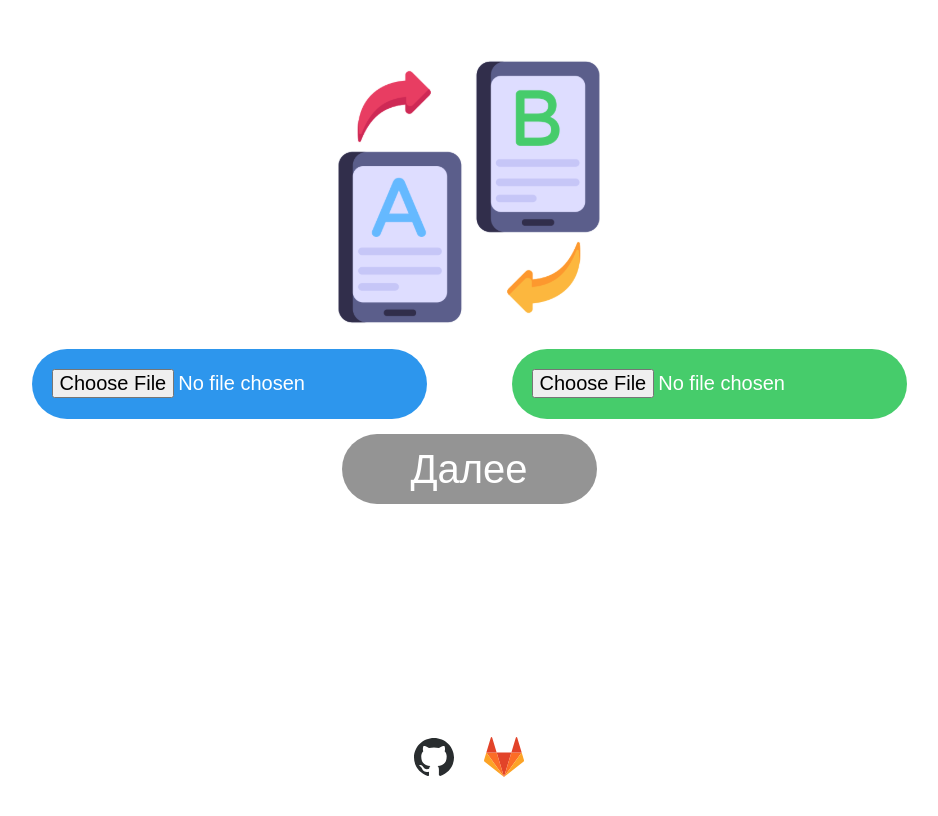
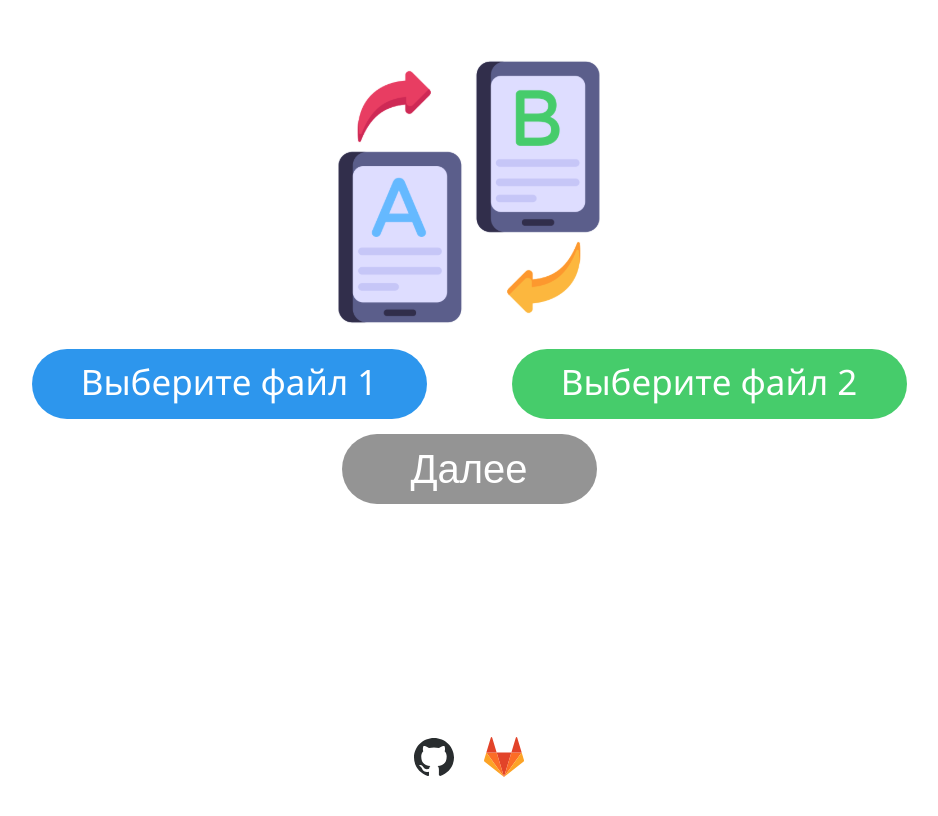
Before and after one commit to Z0dya/compare-app, a Vue app: page / in a window 1280 px wide. Shown: the top 816 px of the page, without its empty margins (171-1109 px from the left). Built offline with nearby package versions, Linux system fonts and the light colour scheme.

Commit message:
change style input

```diff
--- a/src/components/mainPage.vue
+++ b/src/components/mainPage.vue
@@ -4,22 +4,32 @@
             <img src="../assets/ab-testing 1.svg" alt="compareLogo" />
         </div>
         <div class="btnBlock">
+            <label class="firstBtn" for="input1">
                 <input
                     type="file"
-                class="firstBtn"
+                    class="inputs"
                     placeholder="Загрузить 1 файл"
                     ref="file1"
                     @change="upload1"
                     :accept="AvailableFormats"
+                    id="input1"
                 />
+                <span v-if="file1Name">{{ file1Name }}</span>
+                <span v-else>Выберите файл 1</span>
+            </label>
+            <label class="secondBtn" for="input2">
                 <input
                     type="file"
-                class="secondBtn"
+                    class="inputs"
                     placeholder="Загрузить 2 файл"
                     ref="file2"
                     @change="upload2"
                     :accept="AvailableFormats"
+                    id="input2"
                 />
+                <span v-if="file2Name">{{ file2Name }}</span>
+                <span v-else>Выберите файл 2</span>
+            </label>
         </div>
 
         <div class="nextPage">
@@ -41,8 +51,9 @@
 
 <script>
 import { read, utils } from 'xlsx';
-
+import { mapGetters } from 'vuex';
 export default {
+    computed: mapGetters(['file1Name', 'file2Name']),
     name: 'App',
     data: function () {
         return {
@@ -125,7 +136,7 @@ export default {
     border: none;
     width: 35.5rem;
     height: 7rem;
-    font-size: 2rem;
+    font-size: 3.5rem;
     color: #ffff;
     margin: 7rem 0;
 }
@@ -149,6 +160,7 @@ export default {
         gap: 8.5rem;
 
         .firstBtn {
+            @extend %center-display;
             cursor: pointer;
             height: 3rem;
             padding: 2rem 2rem;
@@ -156,6 +168,7 @@ export default {
             background-color: #2d96ed;
         }
         .secondBtn {
+            @extend %center-display;
             cursor: pointer;
             height: 3rem;
             padding: 2rem 2rem;
@@ -165,6 +178,13 @@ export default {
     }
 }
 
+.inputs {
+    display: none;
+}
+
+span {
+    padding-bottom: 0.5rem;
+}
 .nextPage {
     @extend %center-display;
     .nextLink {
```
Lines whose indentation alone changed are shown as unchanged.
